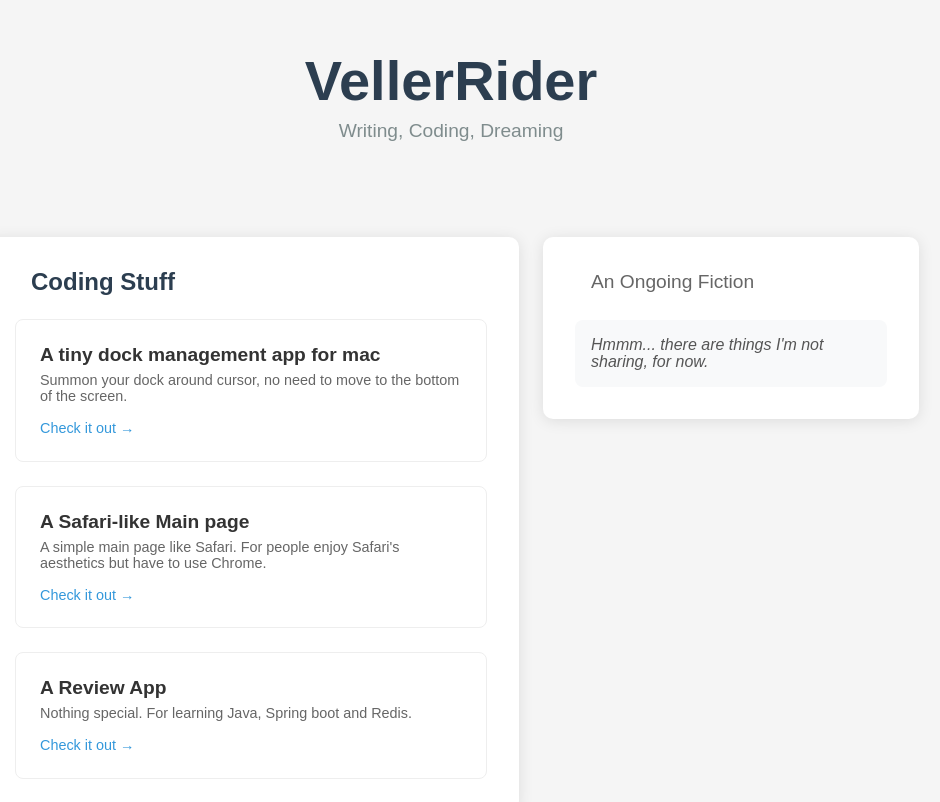
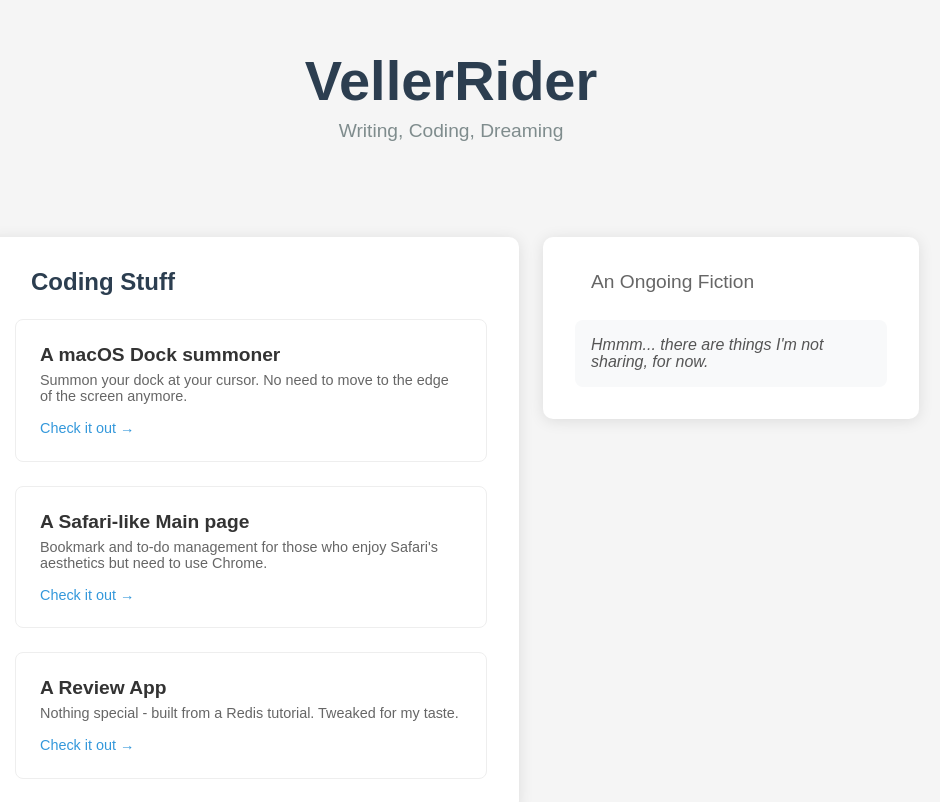
Before and after one commit to RicaMetrose/VellerRider, a React (Vite) app in the folder my-portfolio/: page / in a window 1280 px wide. Shown: the part 142-944 px from the top of the page, without its empty margins (189-1129 px from the left). Built offline with nearby package versions, Linux system fonts and the light colour scheme.

Commit message:
modified tiny stuff

```diff
--- a/my-portfolio/src/App.jsx
+++ b/my-portfolio/src/App.jsx
@@ -8,20 +8,20 @@ function App() {
   const projects = [
     {
       id: 1,
-      title: "A tiny dock management app for mac",
-      description: "Summon your dock around cursor, no need to move to the bottom of the screen.",
+      title: "A macOS Dock summoner",
+      description: "Summon your dock at your cursor. No need to move to the edge of the screen anymore.",
       link: "https://github.com/VellerRider/KuchiyoseDock"
     },
     {
       id: 2,
       title: "A Safari-like Main page",
-      description: "A simple main page like Safari. For people enjoy Safari's aesthetics but have to use Chrome.",
+      description: "Bookmark and to-do management for those who enjoy Safari's aesthetics but need to use Chrome.",
       link: "https://github.com/VellerRider/Fibre"
     },
     {
       id: 3,
       title: "A Review App",
-      description: "Nothing special. For learning Java, Spring boot and Redis.",
+      description: "Nothing special - built from a Redis tutorial. Tweaked for my taste.",
       link: "https://github.com/VellerRider/ReviewRun"
     }
   ]
```
